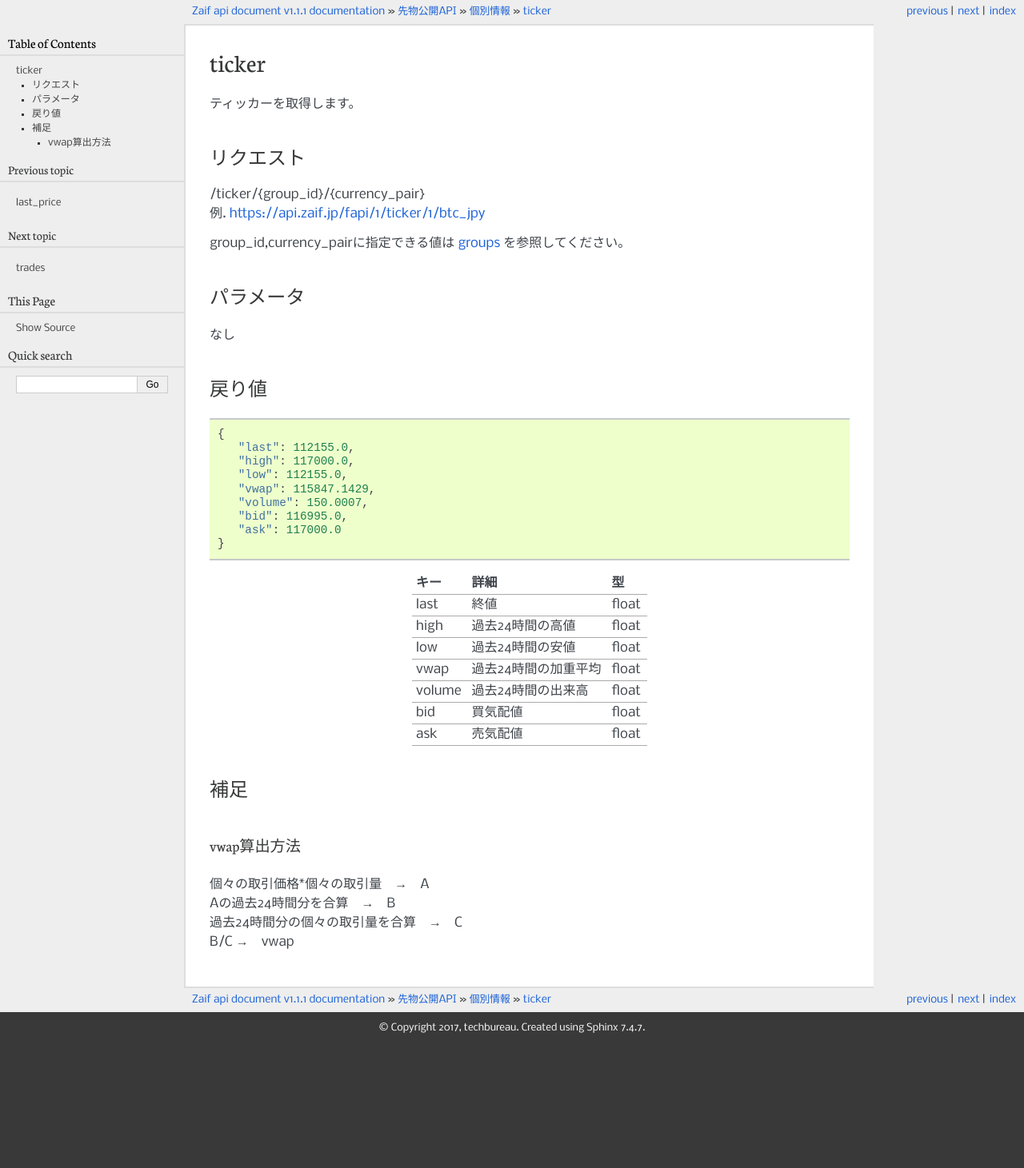
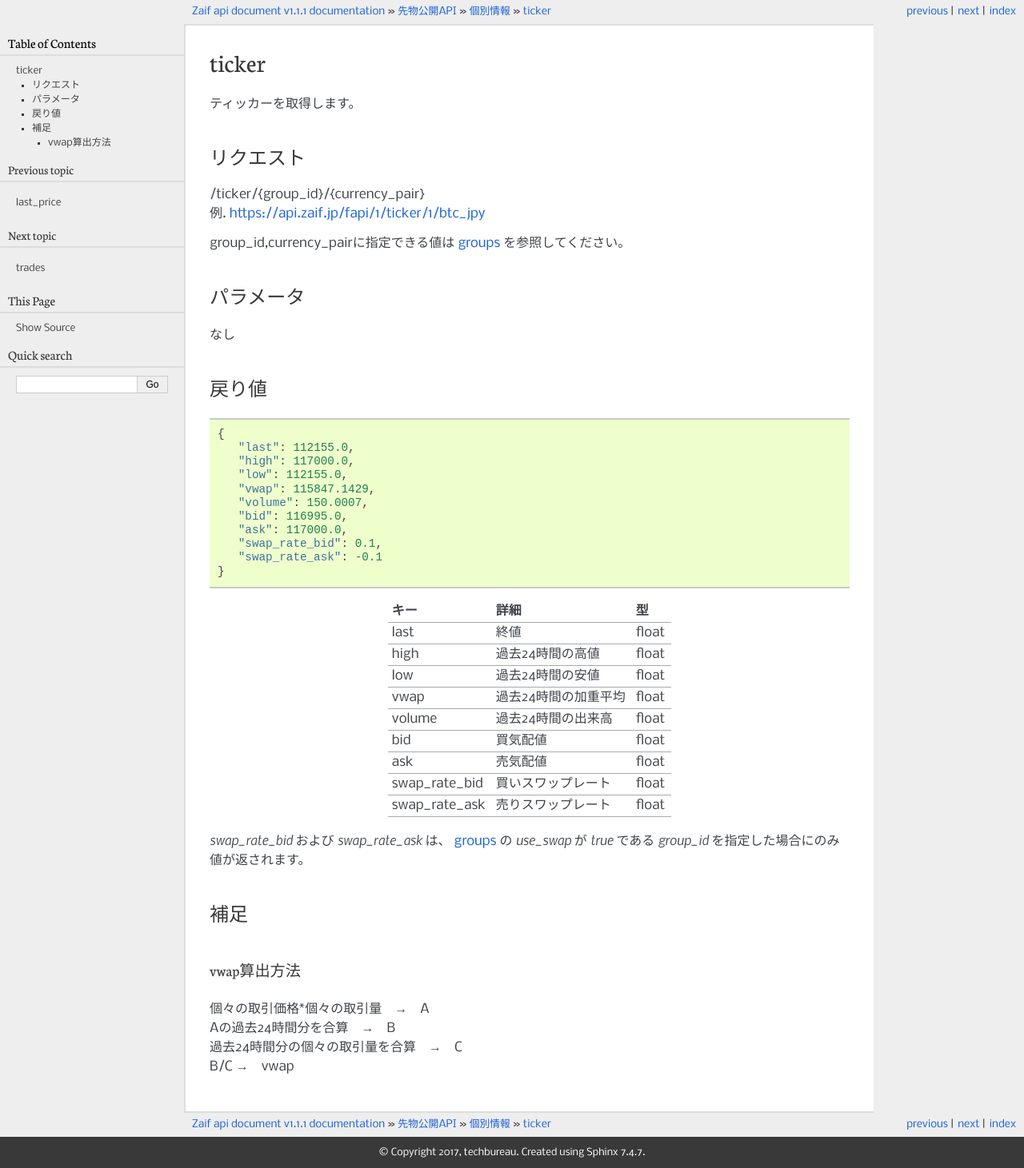
Before and after one commit to techbureau/api-doc, a Sphinx documentation site: the page built from docs/public_futures/2_individual/3_ticker.rst, in a window 1280 px wide. Shown: the whole page at 80% size. Built offline with Sphinx 7.4.7, drawn with Linux system fonts in a browser that asks for light colours; before the commit the page ends 1305 px from its top, so only the background shows below that.

Commit message:
change: /fapi/1/ticker API's description, add swap_rate_bid and swap_rate_ask return values

```diff
--- a/docs/public_futures/2_individual/3_ticker.rst
+++ b/docs/public_futures/2_individual/3_ticker.rst
@@ -26,7 +26,9 @@ group_id,currency_pairに指定できる値は :ref:`public_futures-groups` を
       "vwap": 115847.1429,
       "volume": 150.0007,
       "bid": 116995.0,
-      "ask": 117000.0
+      "ask": 117000.0,
+      "swap_rate_bid": 0.1,
+      "swap_rate_ask": -0.1
    }
 
 .. csv-table::
@@ -39,6 +41,11 @@ group_id,currency_pairに指定できる値は :ref:`public_futures-groups` を
    "volume", "過去24時間の出来高", "float"
    "bid", "買気配値", "float"
    "ask", "売気配値", "float"
+   "swap_rate_bid", "買いスワップレート", "float"
+   "swap_rate_ask", "売りスワップレート", "float"
+
+`swap_rate_bid` および `swap_rate_ask` は、
+:ref:`public_futures-groups` の `use_swap` が `true` である `group_id` を指定した場合にのみ値が返されます。
 
 補足
 ==============
```
